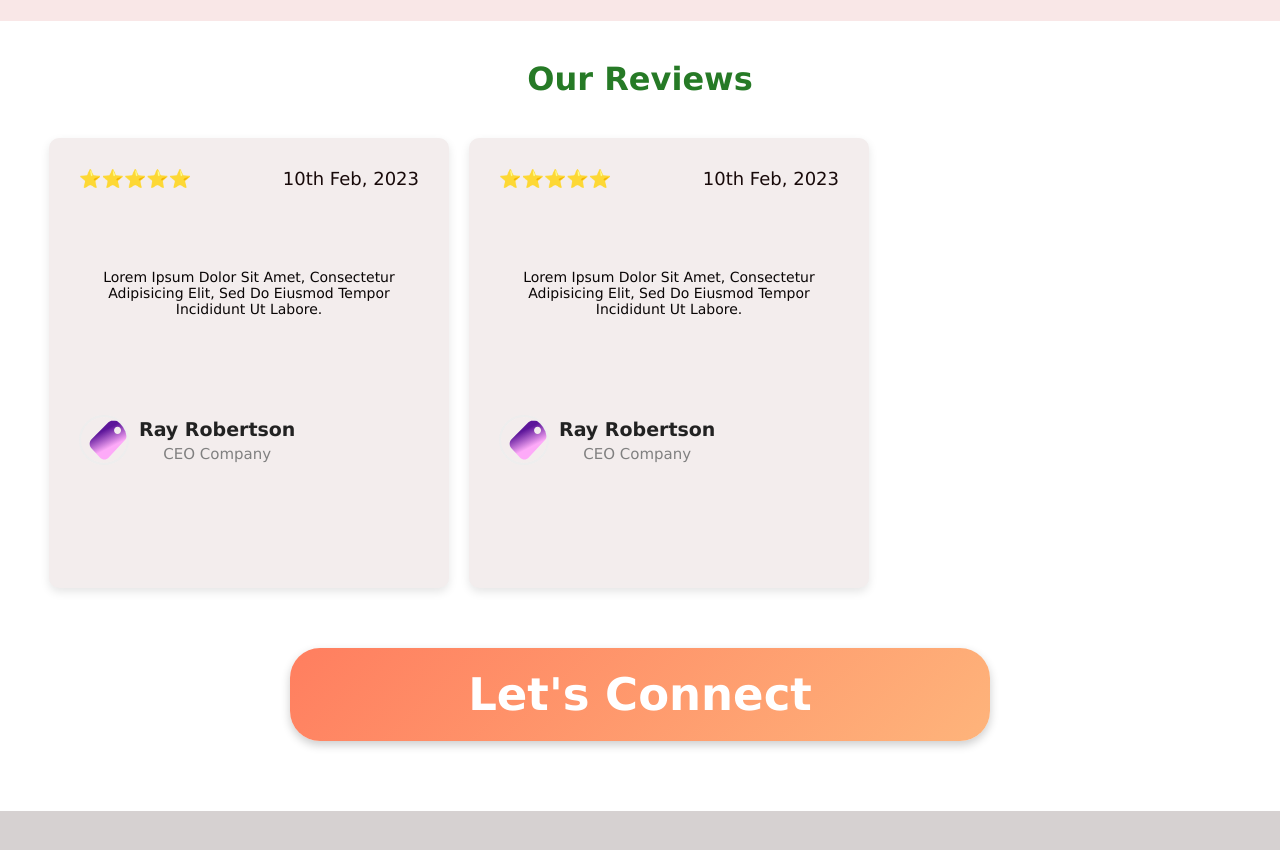
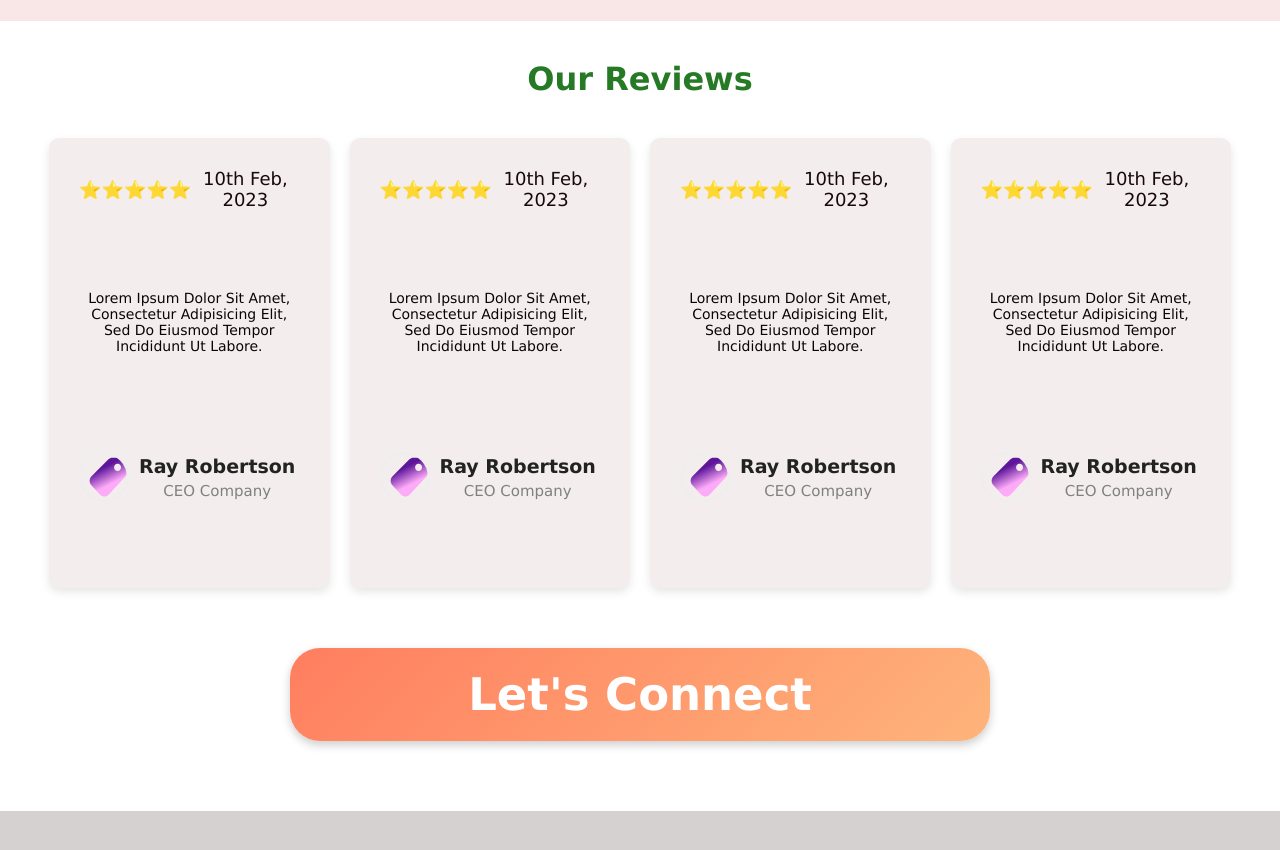
Before and after one commit to mr-ok-33/Smart-trolly, a React (Vite) app: page / in a window 1280 px wide. Shown: the part 2000-2850 px from the top of the page. Built offline with nearby package versions, Linux system fonts and the light colour scheme.

Commit message:
Save change

```diff
--- a/src/Component/UI/Reviews.jsx
+++ b/src/Component/UI/Reviews.jsx
@@ -10,6 +10,38 @@ const Reviews = () => {
           <h1>Our Reviews</h1>
 
           <div className="review-card">
+            <div className="testimonial-card">
+              <div className="stars-date">
+                <div className="stars">⭐⭐⭐⭐⭐</div>
+                <div className="date">10th Feb, 2023</div>
+              </div>
+              <p className="testimonial-text">
+                Lorem Ipsum Dolor Sit Amet, Consectetur Adipisicing Elit, Sed Do Eiusmod Tempor Incididunt Ut Labore.
+              </p>
+              <div className="user-info">
+                <img src={profileImg} alt="User Image" />
+                <div>
+                  <h3>Ray Robertson</h3>
+                  <p>CEO Company</p>
+                </div>
+              </div>
+            </div>
+            <div className="testimonial-card">
+              <div className="stars-date">
+                <div className="stars">⭐⭐⭐⭐⭐</div>
+                <div className="date">10th Feb, 2023</div>
+              </div>
+              <p className="testimonial-text">
+                Lorem Ipsum Dolor Sit Amet, Consectetur Adipisicing Elit, Sed Do Eiusmod Tempor Incididunt Ut Labore.
+              </p>
+              <div className="user-info">
+                <img src={profileImg} alt="User Image" />
+                <div>
+                  <h3>Ray Robertson</h3>
+                  <p>CEO Company</p>
+                </div>
+              </div>
+            </div>
             <div className="testimonial-card">
               <div className="stars-date">
                 <div className="stars">⭐⭐⭐⭐⭐</div>
```
